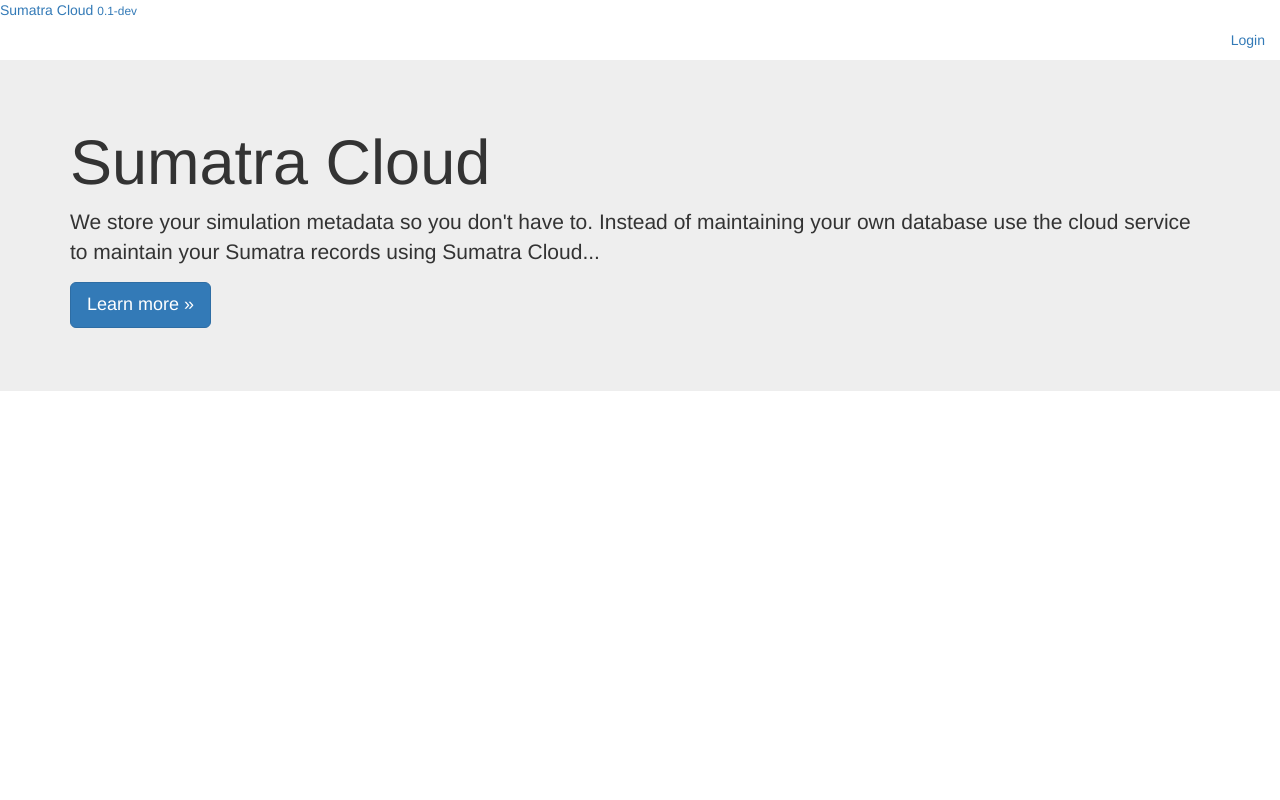
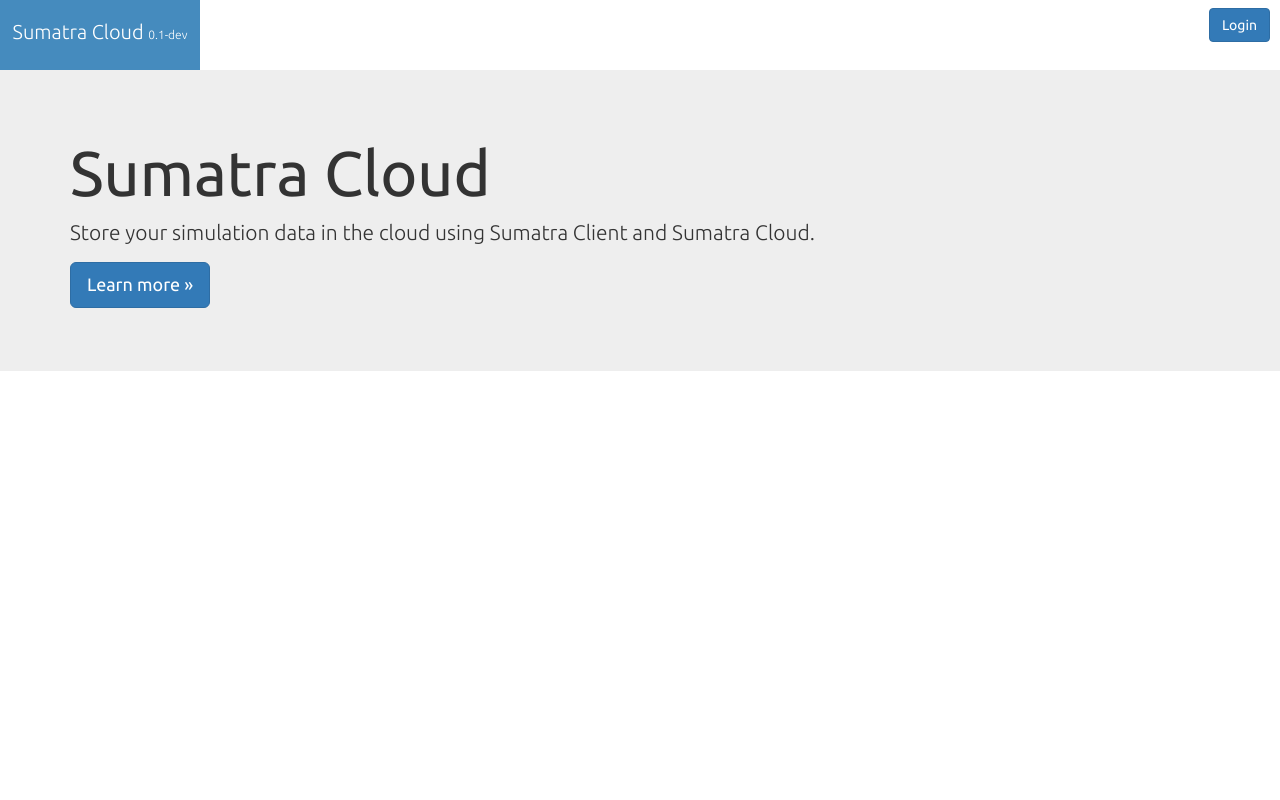
Before and after one commit to wd15/sumatra-cloud, a Flask app: template smt_view/templates/index.html in a window 1280 px wide. Run offline with Flask 2, Linux system fonts and the light colour scheme; the template is opened without the code that fills it, so the values that code supplies are empty; some libraries are stand-ins or nearby versions.

Commit message:
Psdash styling
Address #38

Basic psdash styling works for the user and project pages. This is in
a rudimentary state. Datatables no longer work properly after the
psdash integration.

```diff
--- /dev/null
+++ b/smt_view/static/css/psdash.css
@@ -0,0 +1,314 @@
+body, html {
+    font-family: 'Ubuntu', Arial, sans-serif;
+    height: 100%;
+    width: 100%;
+}
+
+a {
+    color: #10839d;
+}
+a:hover {
+    text-decoration: none;
+    color: #0fa2c2;
+}
+
+#psdash {
+    height: 100%;
+    width: 100%;
+}
+
+#psdash .header {
+}
+
+#psdash .header > div {
+    height: 70px;
+}
+
+#psdash .header .logo a {
+    color: #ffffff;
+}
+
+#psdash .header .logo {
+    background-color: #458bbe;
+    width: 200px;
+    position: absolute;
+    text-align: center;
+}
+
+#psdash .header .logo small {
+    font-size: 12px;
+}
+
+#psdash .header .logo span.app-name {
+    font-size: 20px;
+    line-height: 64px;
+    font-weight: 300;
+}
+
+#psdash .header .top-nav {
+    width: 100%;
+    padding-left: 200px;
+    padding-right: 10px;
+}
+
+#psdash .header .top-nav .dropdown {
+    padding-top: 18px;
+    margin-right: 20px;
+}
+
+
+#psdash .header .top-nav .host-info {
+    margin-left: 20px;
+    padding-top: 8px;
+    float: left;
+}
+
+#psdash .header .top-nav .host-info .name span.glyphicon {
+    color: #adadad;
+    line-height: 24px;
+    height: 20px;
+}
+
+#psdash .header .top-nav .host-info .name span.hostname {
+    font-size: 22px;
+    font-weight: 300;
+}
+
+#psdash .header .top-nav .host-info .info {
+    color: #777777;
+    font-size: 12px;
+}
+
+#psdash .header .top-nav .dropdown-text {
+    color: #898989;
+    padding: 10px;
+    font-size: 18px;
+}
+
+#psdash .header .top-nav span.caret {
+    color: #adadad;
+}
+
+#psdash .table-container {
+    display: table;
+    height: 100%;
+}
+
+#psdash .table-container .content {
+    height: 100%;
+    padding-top: 70px;
+    display: table-row;
+}
+
+#psdash .table-container .content > div {
+    display: table-cell;
+    vertical-align: top;
+}
+
+#psdash .table-container .content .left-nav {
+    width: 200px;
+    background-color: #313443;
+    color: #ffffff;
+}
+
+#psdash .table-container .content .left-nav ul.menu {
+    list-style-type: none;
+    margin: 20px 0 0 0;
+    padding: 0;
+}
+
+#psdash .table-container .content .left-nav ul.menu li a {
+    display: block;
+    width: 200px;
+    height: 40px;
+    padding-top: 6px;
+    padding-left: 20px;
+    border-left: 4px solid #313443;
+    color: #adadad;
+}
+
+#psdash .table-container .content .left-nav ul.menu li a span.glyphicon {
+    font-size: 24px;
+}
+
+#psdash .table-container .content .left-nav ul.menu li a span.option-text {
+    font-size: 16px;
+    padding-left: 16px;
+    line-height: 24px;
+    vertical-align: 5px;
+}
+
+#psdash .table-container .content .left-nav ul.menu li.active a, #psdash .content .left-nav ul.menu li a:hover {
+    text-decoration: none;
+    color: #ffffff;
+    border-left: 4px solid #d43f3a;
+}
+
+#psdash .table-container .content .main-content {
+    border-top: 1px solid #c1d0d9;
+    margin-left: 200px;
+    background-color: #dee2ea;
+    width: 100%;
+    padding: 20px;
+}
+
+#psdash .table-container .content .main-content div.box {
+    padding: 20px;
+    background-color: #ffffff;
+    border-radius: 4px;
+    border: 1px solid #c2c6ce;
+    margin-right: 20px;
+    margin-bottom: 20px;
+    min-height: 310px;
+}
+
+#dashboard div.box {
+    float: left;
+}
+
+#dashboard div.box.cpu {
+    min-width: 300px;
+}
+
+#dashboard div.box.users {
+    min-width: 500px;
+}
+
+#dashboard div.box.swap {
+    min-width: 350px;
+}
+
+#dashboard div.box.memory {
+    min-width: 400px;
+}
+
+#dashboard div.box.network {
+    min-width: 500px;
+}
+
+#dashboard div.box.disks {
+    min-width: 500px;
+}
+
+#dashboard div.box table {
+    margin-bottom: 0;
+}
+
+#dashboard div.box table th {
+    font-weight: 500;
+    font-size: 12px;
+}
+
+#psdash .table-container .content .main-content div.box .box-header {
+    margin-bottom: 10px;
+}
+
+#psdash .table-container .content .main-content div.box .box-header span {
+    font-size: 20px;
+    font-weight: 300;
+    color: #808080;
+    padding: 10px 0;
+}
+
+#processes {
+    width: 100%;
+}
+
+#psdash table th {
+    padding: 13px 6px;
+    font-size: 16px;
+    font-weight: 300;
+    margin-right: 10px;
+}
+
+#psdash table th a {
+    font-size: 16px;
+    font-weight: 300;
+    margin-right: 10px;
+}
+
+#psdash table td {
+    vertical-align: middle;
+    font-size: 13px;
+}
+
+#psdash table td a {
+    font-size: 16px;
+    font-weight: 300;
+}
+
+#psdash table td small {
+    font-size: 11px;
+    color: #868686;
+}
+
+#psdash span.badge {
+    margin-left: 10px;
+    border-radius: 2px;
+    padding: 4px;
+    font-weight: normal;
+    background-color: #28a4c9;
+}
+
+#psdash span.badge.all {
+    background-color: #d43f3a;
+}
+
+#network div.box, #connections div.box, #disks div.box {
+    width: 100%;
+}
+
+#process {
+    width: 100%;
+}
+
+#process table tr.skip-border td {
+    border-top: 0;
+}
+
+#log-content {
+    height: 700px;
+    overflow: scroll;
+    font-size: 12px;
+    background-color: #222;
+    color: #eee;
+    margin-bottom: 0;
+    border: 0;
+    border-radius: 0;
+    overflow-x: hidden;
+    white-space: pre-wrap;
+}
+
+#log .search-text {
+    background-color: #2d2d2d;
+    color: #747474;
+    border-color: #3d3d3d;
+}
+
+#log span.matching-text {
+    border: 1px solid #E6E600;
+    padding: 2px;
+}
+
+#log span.found-text {
+    background-color: #E6E600;
+    color: #111;
+    padding: 2px;
+}
+
+#log .controls {
+    background-color: #222;
+    padding: 10px;
+    color: #eee;
+}
+
+#log .controls .status-text, #log .controls .mode-text {
+    padding-top: 10px;
+    font-size: 13px;
+    font-family: Consolas, "Courier New", monospace;
+}
+
+#log .controls button {
+    background-color: #458bbe;
+    border-color: #3b7ba4;
+}
--- a/smt_view/templates/base.html
+++ b/smt_view/templates/base.html
@@ -8,6 +8,10 @@
         <link href="/static/css/bootstrap.min.css" rel="stylesheet">
         <link href="/static/css/psdash.css" rel="stylesheet">
         <link href='http://fonts.googleapis.com/css?family=Ubuntu:300,400' rel='stylesheet' type='text/css'>
+
+        {% block headlinks %}
+        {% endblock %}
+
         <!-- HTML5 Shim and Respond.js IE8 support of HTML5 elements and media queries -->
         <!-- WARNING: Respond.js doesn't work if you view the page via file:// -->
         <!--[if lt IE 9]>
@@ -24,79 +28,39 @@
                     </a>
                 </div>
                 <div class="top-nav">
-                    <div class="host-info">
-                        <div class="name">
-                             <span class="hostname">{{ user.email }}</span>
-                        </div>
-                        <!-- <div class="info"> -->
-                        <!--     {{ os }}, uptime: {{ uptime }} -->
-                        <!-- </div> -->
-                    </div>
-                    <div id="navbar" class="navbar-collapse collapse">
-                      <ul class="nav navbar-pills navbar-right">
+                  {% block hostinfo %}
+                  {% endblock %}
+                  <div id="navbar" class="navbar-collapse collapse">
+                      <ul class="nav navbar-nav navbar-right">
                         {% if g.user.is_anonymous() %}
-                        <li><a href="{{ url_for('login_view') }}">Login</a></li>
+                        <li>
+                          <p class="navbar-btn">
+                            <a href="{{ url_for('login_view') }}" class="btn btn-primary">
+                              Login
+                            </a>
+                          </p>
+                        </li>
                         {% else %}
-                        <li><a href="{{ url_for('user_view', id=g.user.id) }}">{{ g.user.email }}</a></li>
-                        <li><a href="{{ url_for('logout_view', next=request.path) }}">Logout</a></li>
+                        <li>
+                          <a href="{{ url_for('user_view', id=g.user.id) }}">
+                            {{ g.user.email }}
+                          </a>
+                        </li>
+                        <li>
+                          <p class="navbar-btn">
+                            <a href="{{ url_for('logout_view', next=request.path) }}" class="btn btn-danger">
+                              Logout
+                            </a>
+                          </p>
+                        </li>
+
                         {% endif %}
                       </ul>
                     </div>
-                    <!-- <div class="dropdown pull-right"> -->
-                    <!--     <span class="dropdown-text">Switch server:</span> -->
-                    <!--     <button class="btn btn-default dropdown-toggle" type="button" id="dropdownMenu1" data-toggle="dropdown"> -->
-                    <!--         {{ current_node.name }} ({{ current_node.get_id() }}) -->
-                    <!--         <span class="caret"></span> -->
-                    <!--     </button> -->
-                    <!--     <ul class="dropdown-menu" role="menu"> -->
-                    <!--         {% for id, n in nodes.iteritems() %} -->
-                    <!--             <li><a href="{{ url_for(".index", node=id) }}">{{ n.name }} ({{ id }})</a></li> -->
-                    <!--         {% endfor %} -->
-                    <!--     </ul> -->
-                    <!-- </div> -->
                 </div>
             </div>
-            <div class="table-container">
-                <div class="content">
-        <!--             <div class="left-nav"> -->
-        <!--                 <ul class="menu"> -->
-        <!--                     <li {% if page == "overview" %}class="active"{% endif %}> -->
-        <!--                         <a href="{{ url_for(".index") }}"> -->
-        <!--                             <span class="glyphicon glyphicon-th"></span> -->
-        <!--                             <span class="option-text">Dashboard</span> -->
-        <!--                         </a> -->
-        <!--                     </li> -->
-        <!--                     <li {% if page == "processes" %}class="active"{% endif %}> -->
-        <!--                         <a href="{{ url_for(".processes") }}"> -->
-        <!--                             <span class="glyphicon glyphicon-tasks"></span> -->
-        <!--                             <span class="option-text">Processes</span> -->
-        <!--                         </a> -->
-        <!--                     </li> -->
-        <!--                     <li {% if page == "network" %}class="active"{% endif %}> -->
-        <!--                         <a href="{{ url_for(".view_networks") }}"> -->
-        <!--                             <span class="glyphicon glyphicon-transfer"></span> -->
-        <!--                             <span class="option-text">Network</span> -->
-        <!--                         </a> -->
-        <!--                     </li> -->
-        <!--                     <li {% if page == "disks" %}class="active"{% endif %}> -->
-        <!--                         <a href="{{ url_for(".view_disks") }}"> -->
-        <!--                             <span class="glyphicon glyphicon-hdd"></span> -->
-        <!--                             <span class="option-text">Disks</span> -->
-        <!--                         </a> -->
-        <!--                     </li> -->
-        <!--                     <li {% if page == "logs" %}class="active"{% endif %}> -->
-        <!--                         <a href="{{ url_for(".view_logs") }}"> -->
-        <!--                             <span class="glyphicon glyphicon-book"></span> -->
-        <!--                             <span class="option-text">Logs</span> -->
-        <!--                         </a> -->
-        <!--                     </li> -->
-        <!--                 </ul> -->
-        <!--             </div> -->
-                    <div class="main-content">
-                        {% block content %}{% endblock %}
-                    </div>
-                </div>
-            </div>
+            {% block content %}
+            {% endblock %}
         </div>
 
         <!-- jQuery (necessary for Bootstrap's JavaScript plugins) -->
@@ -104,5 +68,8 @@
         <!-- Include all compiled plugins (below), or include individual files as needed -->
         <script src="{{ url_for(".static", filename="js/bootstrap.min.js") }}"></script>
         <script src="{{ url_for(".static", filename="js/psdash.js") }}"></script>
+
+        {% block javascript %}
+        {% endblock %}
     </body>
 </html>
--- a/smt_view/templates/index.html
+++ b/smt_view/templates/index.html
@@ -4,9 +4,7 @@
 <div class="jumbotron">
   <div class="container">
     <h1>{{ config.APP_TITLE }}</h1>
-    <p>We store your simulation metadata so you don't have to. Instead
-      of maintaining your own database use the cloud service to
-      maintain your Sumatra records using {{ config.APP_TITLE }}...</p>
+    <p>Store your simulation data in the cloud using Sumatra Client and {{ config.APP_TITLE}}.</p>
     <p><a class="btn btn-primary btn-lg" href="{{ url_for('learn_view') }}" role="button">Learn more &raquo;</a></p>
   </div>
 </div>
--- a/smt_view/templates/login.html
+++ b/smt_view/templates/login.html
@@ -10,7 +10,9 @@ function set_openid(openid, pr)
 }
 </script>
 
-<div class="container" style="width:500px;">
+<div class="jumbotron">
+
+<div class="container">  <!-- style="width:500px;"> -->
 
   <form class="form-signin" method="POST" name="login">
 
@@ -45,4 +47,5 @@ function set_openid(openid, pr)
   </form>
 
 </div> <!-- /container -->
+</div>
 {% endblock %}
```
Also changed, not shown: smt_view/templates/user.html (+58 -21 lines).
